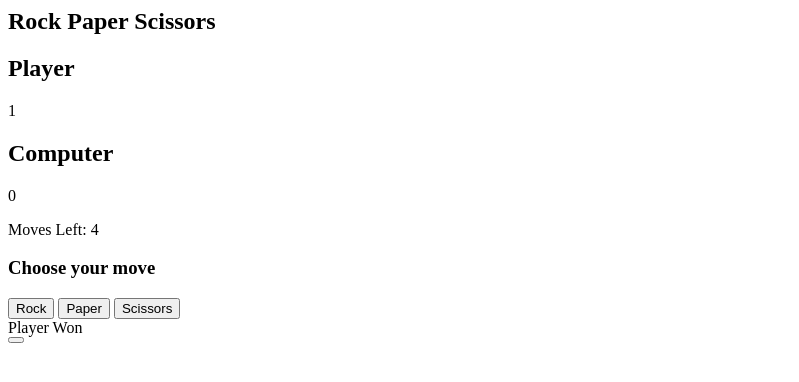
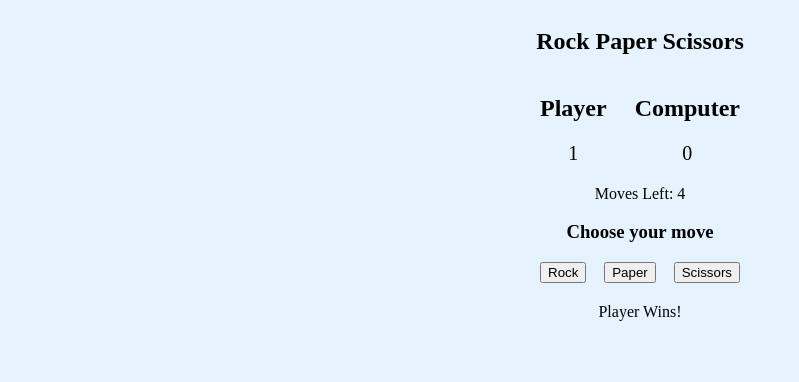
Before and after one commit to RosaleeKnight/rock-paper-scissors, a plain HTML site: page index.html in a window 1280 px wide. Both pictures are taken after a click on the button "Rock". Shown: the whole page, without its empty margins (0-799 px from the left). Drawn offline with Linux system fonts and the light colour scheme.

Commit message:
Edit README.md, game.js, index.html and style.css

```diff
--- a/game.js
+++ b/game.js
@@ -30,37 +30,37 @@ const game = () => {
         player = player.toLowerCase();
         computer = computer.toLowerCase();
         if(player === computer){
-            result.textContent = 'Tie'
+            result.textContent = 'Tied Match.'
         }
         else if(player == 'rock'){
             if(computer == 'paper'){
-                result.textContent = 'Computer Won';
+                result.textContent = 'Computer Wins!';
                 computerScore++;
                 computerScoreBoard.textContent = computerScore;
             }else{
-                result.textContent = 'Player Won';
+                result.textContent = 'Player Wins!';
                 playerScore++;
                 playerScoreBoard.textContent = playerScore;
             }
         }
         else if(player == 'paper'){
             if(computer == 'scissors'){
-                result.textContent = 'Computer Won';
+                result.textContent = 'Computer Wins!';
                 computerScore++;
                 computerScoreBoard.textContent = computerScore;
             }else{
-                result.textContent = 'Player Won';
+                result.textContent = 'Player Wins!';
                 playerScore++;
                 playerScoreBoard.textContent = playerScore;
             }
         }
         else if(player == 'scissors'){
             if(computer == 'rock'){
-                result.textContent = 'Computer Won';
+                result.textContent = 'Computer Win!';
                 computerScore++;
                 computerScoreBoard.textContent = computerScore;
             }else{
-                result.textContent = 'Player Won';
+                result.textContent = 'Player Wins!';
                 playerScore++;
                 playerScoreBoard.textContent = playerScore;
             }
@@ -86,10 +86,10 @@ const game = () => {
             result.style.color = 'red'
         }else{
             result.style.fontSize = '16px';
-            result.innerText = 'Tie!';
+            result.innerText = 'Tied Game!';
             result.style.color = 'grey';
         }
-        reloadBtn.innerText = 'Rematch';
+        reloadBtn.innerText = 'Rematch?';
         reloadBtn.addEventListener('click',() => {
             window.location.reload();
         })
--- a/index.html
+++ b/index.html
@@ -5,6 +5,10 @@
     <meta name="viewport" content="width=device-width, initial-scale=1.0">
     <link rel="stylesheet" href="style.css">
     <title>Rock-Paper-Scissors</title>
+    <link rel="preconnect" href="https://fonts.googleapis.com">
+<link rel="preconnect" href="https://fonts.gstatic.com" crossorigin>
+<link href="https://fonts.googleapis.com/css2?family=Pangolin&display=swap" rel="stylesheet">
+
 </head>
 
 <body>
--- a/style.css
+++ b/style.css
@@ -0,0 +1,46 @@
+body {
+    background-color: #e6f3ff;
+}
+
+.game {
+    display: flex;
+    flex-direction: column;
+    height: auto;
+    width: auto;
+    justify-content: center;
+    align-items: center;
+}
+
+.score {
+    display: flex;
+    width: 200px;
+    justify-content: space-between;
+}
+
+.p-count,
+.c-count {
+    text-align: center;
+    font-size: 20px;
+}
+
+.options {
+    display: flex;
+    width: 200px;
+    justify-content: space-between;
+}
+
+.result {
+    margin-top: 20px;
+    font-style: 20px;
+}
+
+.reload {
+    margin-top: 20px;
+    padding: 2px;
+    background: #e6f3ff;
+    font-weight: bold;
+    border: 10px;
+    border-color: black;
+    border-radius: 10px;
+    cursor: pointer;
+}
```
Also changed, not shown: 1 other file.
